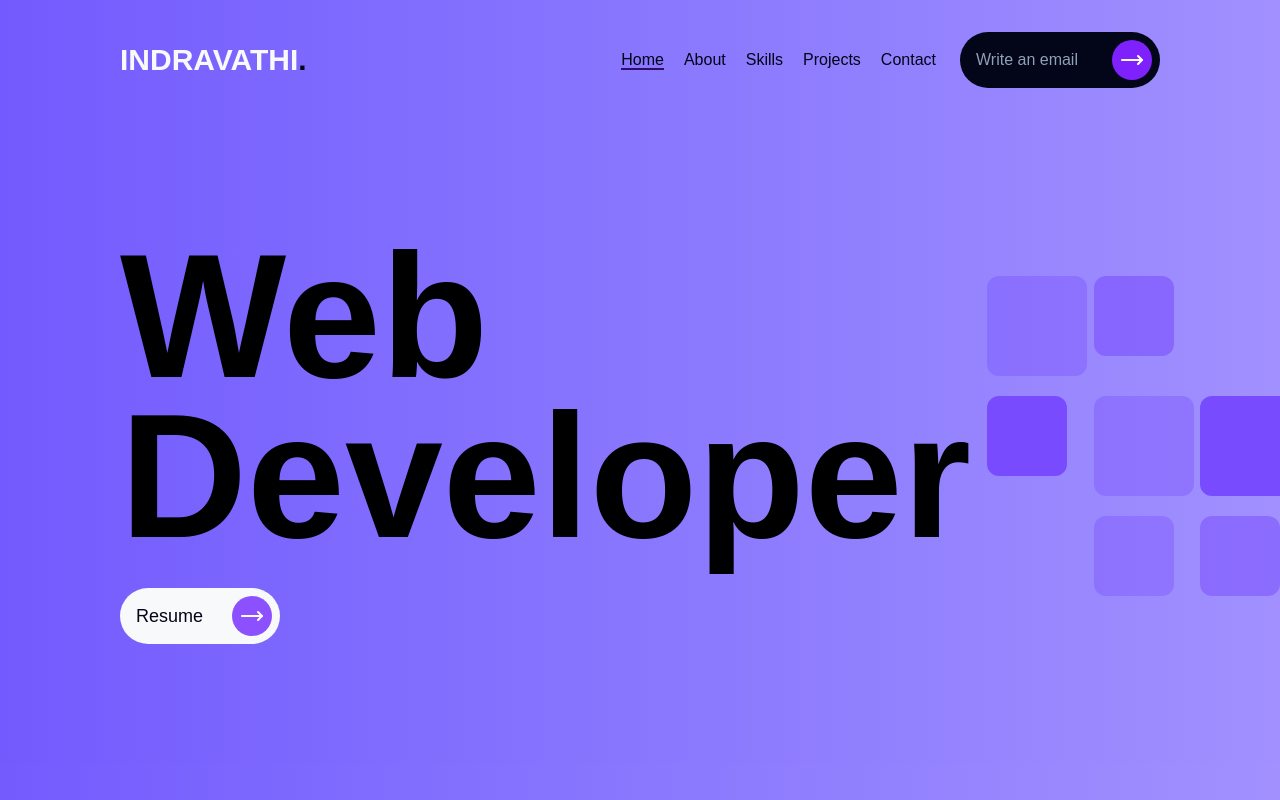
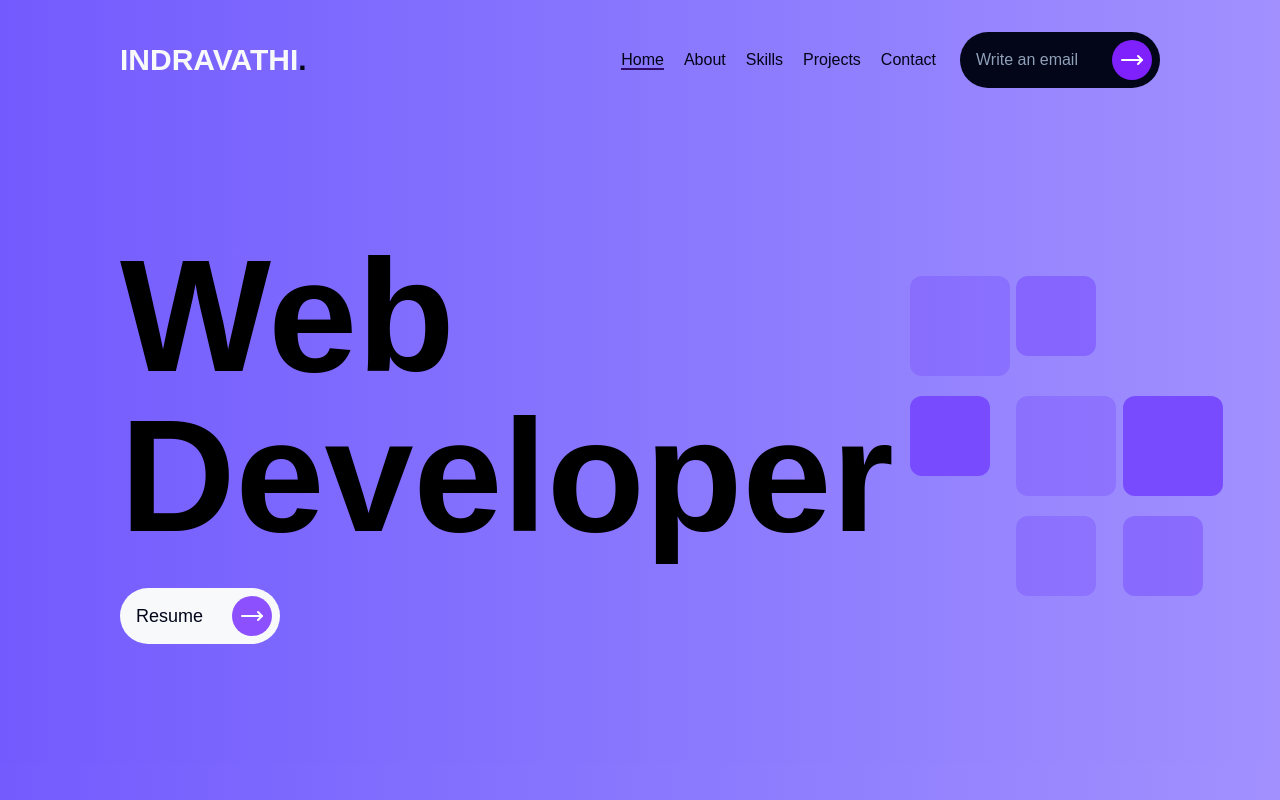
Before and after one commit to Indhu248/Indravathi_Botcha, a React (Vite) app: page / in a window 1280 px wide. Shown: the top 800 px of the page. Built offline with nearby package versions, Linux system fonts and the light colour scheme.

Commit message:
Updated project UI and fixed hover effects

```diff
--- a/src/components/Footer.jsx
+++ b/src/components/Footer.jsx
@@ -14,7 +14,7 @@ const Footer = () => {
   return (
     <div
     id="Contact"
-     className="relative overflow-hidden bg-violet-100 width-[100vw] text-slate-900 py-10 px-10 md:px-30 h-[50vh]">
+     className="relative overflow-hidden bg-violet-100 width-[100vw] text-slate-900 py-10 px-10 md:px-30 min-h-auto">
       {/* upper */}
       <div className="flex justify-between">
         {/* Upper Left */}
@@ -58,12 +58,12 @@ const Footer = () => {
             </li>
 
           </ul>
-          <h3 className="text-slate-950 text-sm mt-14">
+          <h3 className="text-slate-600 text-sm mt-14">
           ©2025 indravathi All rights reserved
         </h3>
         </div>
         {/* Upper Right */}
-        <div className="opacity-80 hidden md:flex">
+        <div className="opacity-80 hidden md:flex h-[20vh]">
           <Blocks />
         </div>
       </div>
--- a/src/pages/Home.jsx
+++ b/src/pages/Home.jsx
@@ -17,7 +17,7 @@ const Home = () => {
       <div className="flex flex-col lg:flex-row justify-between items-center">
         {/* Left Section */}
         <div className="flex flex-col justify-center h-[80vh] text-center lg:text-left">
-          <h1 className="text-[7vh] sm:text-[10vh] md:text-[12vh] lg:text-[15vh] xl:text-[22vh] md:leading-tight xl:leading-[20vh] font-black">
+          <h1 className="text-[7vh] sm:text-[10vh] md:text-[12vh] lg:text-[15vh] xl:text-[20vh] md:leading-tight xl:leading-[20vh] font-black">
             Web<br />
             Developer
           </h1>
```
